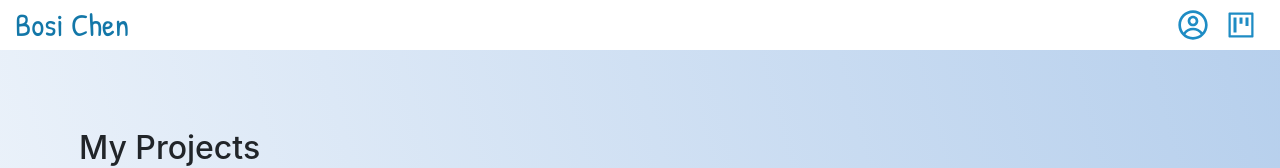
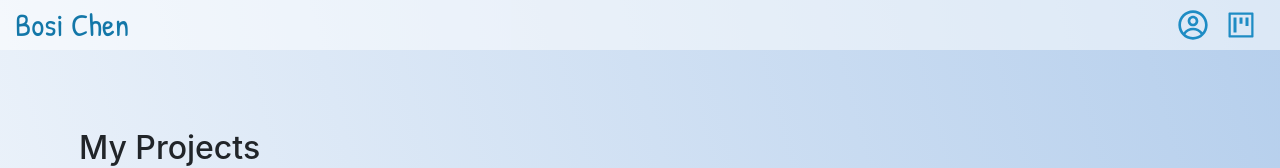
Before and after one commit to BosiC0015/personal-website, a React (Create React App) app: page /projects in a window 1280 px wide. Shown: the top 168 px of the page. Built offline with nearby package versions, Linux system fonts and the light colour scheme; a web font is replaced by a local one.

Commit message:
set background color and z-index

```diff
--- a/src/components/Contact.scss
+++ b/src/components/Contact.scss
@@ -7,7 +7,8 @@
   position: -webkit-sticky;
   position: sticky;
   bottom: 0;
-  background-color: #f2fbff;
+  background-color: #f2fbfff3;
+  z-index: 10;
 
   &-me {
     padding-right: 50%;
--- a/src/components/Nav.css
+++ b/src/components/Nav.css
@@ -11,7 +11,8 @@ nav {
   position: -webkit-sticky;
   position: sticky;
   top: 0;
-  background-color: #ffffff;
+  background-color: #ffffff83;
+  z-index: 10;
 }
 
 .home {
```
